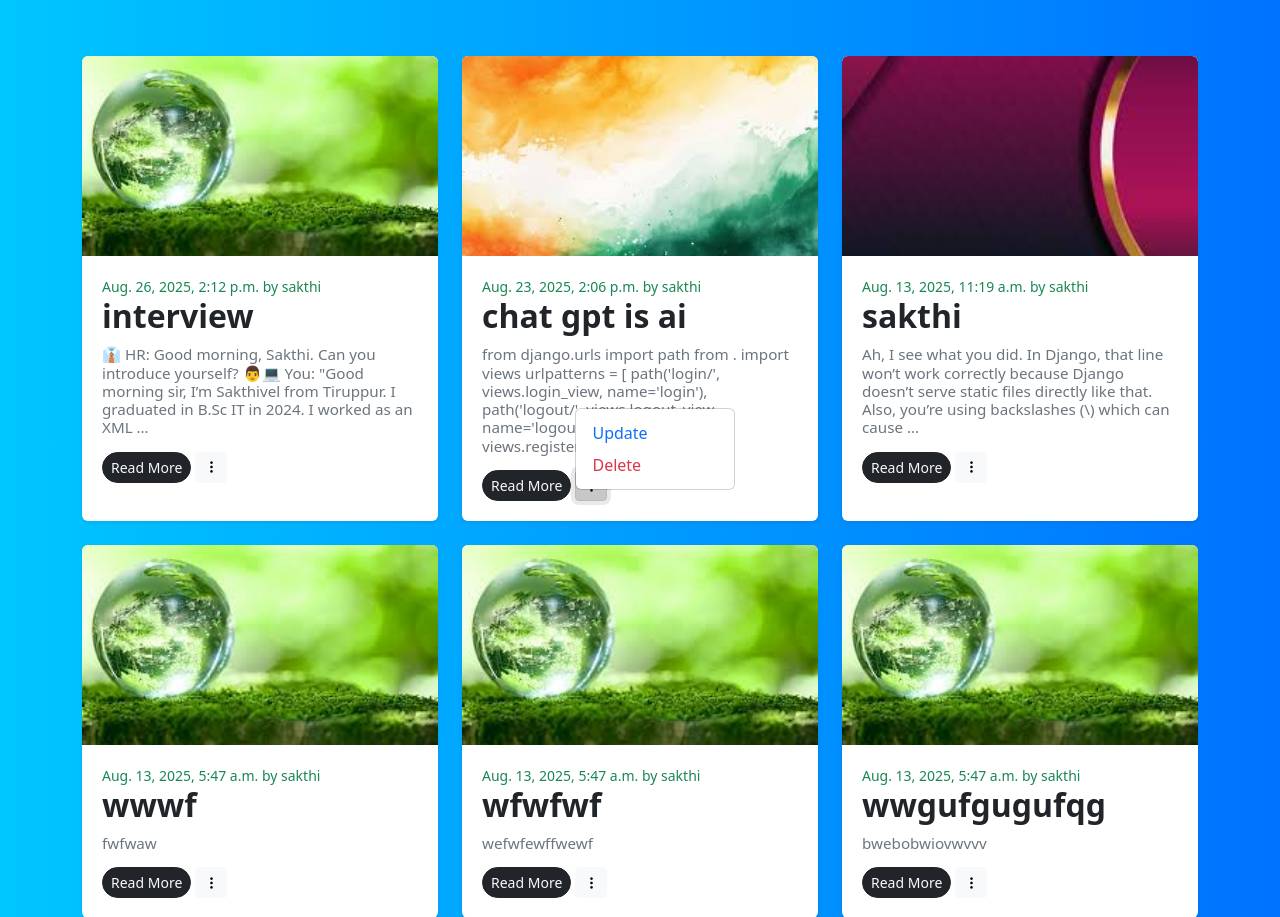
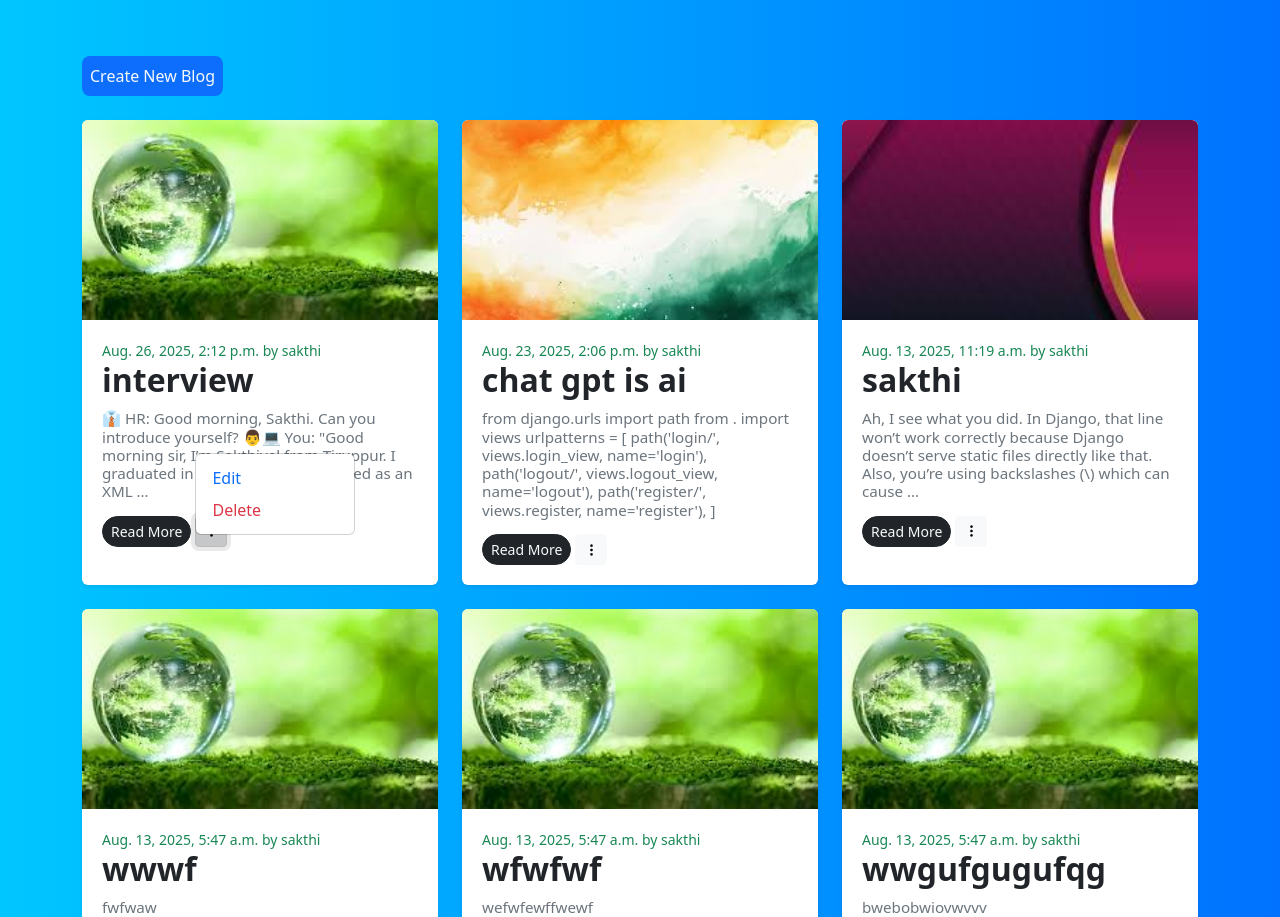
Before and after one commit to Sakthi3431/Django-Blog-App, a Django app: page /mypost/ in a window 1280 px wide, after a click that opens the changed part. Shown: the part 62-979 px from the top of the page. Run offline with Django 5.2, Linux system fonts and the light colour scheme; a user stored in the database is signed in; data comes from the database, SQL or seed files in the repository; both versions use the stored data as it was after the commit; some libraries are stand-ins or nearby versions.

Commit message:
feat: added a functions for update and delete

```diff
--- a/blog/templates/detail_view.html
+++ b/blog/templates/detail_view.html
@@ -9,7 +9,11 @@
           <div class="card blog-card h-100">
             <h5 class="card-title h2 px-3">{{ post.title }}</h5>
             <div class="card-body">
-              <img src="{{ post.file.url }}" class="card-img-top" alt="post.title">
+              {% if post.file %}
+                <img src="{{ post.file.url }}" class="card-img-top" alt="{{ post.title }}">
+              {% else %}
+                <img src="{% static 'blog/assets/default.jpg' %}" class="card-img-top" alt="No image available">
+              {% endif %}
               <div class="text-success small">{{ post.created_at }} by {{ post.author }}</div>
               <div class="blog-content">
                 {{ post.content|linebreaks }}
--- a/blog/templates/own_posts.html
+++ b/blog/templates/own_posts.html
@@ -6,6 +6,7 @@
 
 <div class="container py-5">
   <div class="row g-4">
+    <a href="{% url 'create_post' %}"><button class="bg-primary rounded-3 text-light text-decoration-none p-2 border-0">Create New Blog</button></a>
     {% for post in posts %}
       <div class="col-lg-4 col-md-6 col-sm-12">
         <div class="card blog-card h-100 shadow-sm rounded">
@@ -20,8 +21,8 @@
               <i class="bi bi-three-dots-vertical rounded-3"></i>
             </button>
             <ul class="dropdown-menu">
-              <li><a class="dropdown-item text-primary" href="">Update</a></li>
-              <li><a class="dropdown-item text-danger" href="">Delete</a></li>
+              <li><a class="dropdown-item text-primary" href="{% url 'updatepost' post.id %}">Edit</a></li>
+              <li><a class="dropdown-item text-danger" href="{% url 'deletepost' post.id %}">Delete</a></li>
             </ul>
           </div>
           </div>
@@ -30,7 +31,9 @@
       {% empty %}
     <p>You haven’t written any posts yet.</p>
     {% endfor %}
+
   </div>
+
 </div>
 
 {% endblock %}
--- a/blog/urls.py
+++ b/blog/urls.py
@@ -8,4 +8,6 @@ urlpatterns = [
     path('new/', views.create_blog_post, name='create_post'),
     path('logout/', auth_views.LogoutView.as_view(next_page='home'), name='logout'),
     path('mypost/', MyPosts, name='mypost'),
+    path('mypost/delete/<int:id>', views.DeleteBlog, name='deletepost'),
+    path('mypost/update/<int:id>', views.UpdateBlog, name='updatepost'),
 ]
```
Also changed, not shown: blog/views.py (+19 -0 lines), db.sqlite3, media/blog_images/2_bXIz33j.jpg (added), media/blog_images/ChatGPT_Image_Aug_5_2025_06_17_01_PM.png (added).
